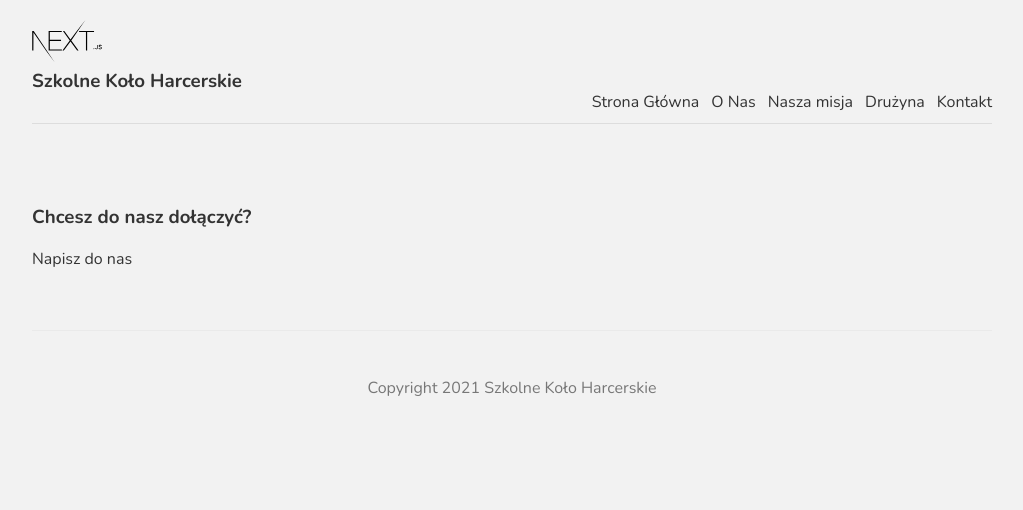
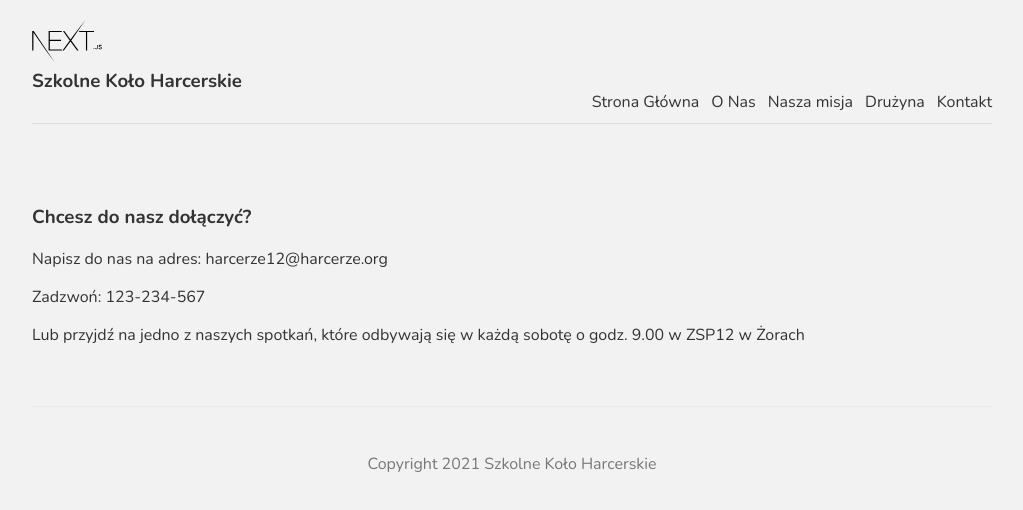
Before and after one commit to oladabro/next.js_project, a Next.js app: page /contact in a window 1280 px wide. Shown: the top 510 px of the page, without its empty margins (128-1151 px from the left). Built offline with nearby package versions, Linux system fonts and the light colour scheme.

Commit message:
add content to contact page

```diff
--- a/pages/contact.js
+++ b/pages/contact.js
@@ -9,7 +9,12 @@ const Contact = () => {
       </Head>
       <div>
         <h3>Chcesz do nasz dołączyć?</h3>
-        <p>Napisz do nas</p>
+        <p>Napisz do nas na adres: harcerze12@harcerze.org</p>
+        <p>Zadzwoń: 123-234-567</p>
+        <p>
+          Lub przyjdź na jedno z naszych spotkań, które odbywają się w każdą
+          sobotę o godz. 9.00 w ZSP12 w Żorach
+        </p>
       </div>
     </>
   );
```
